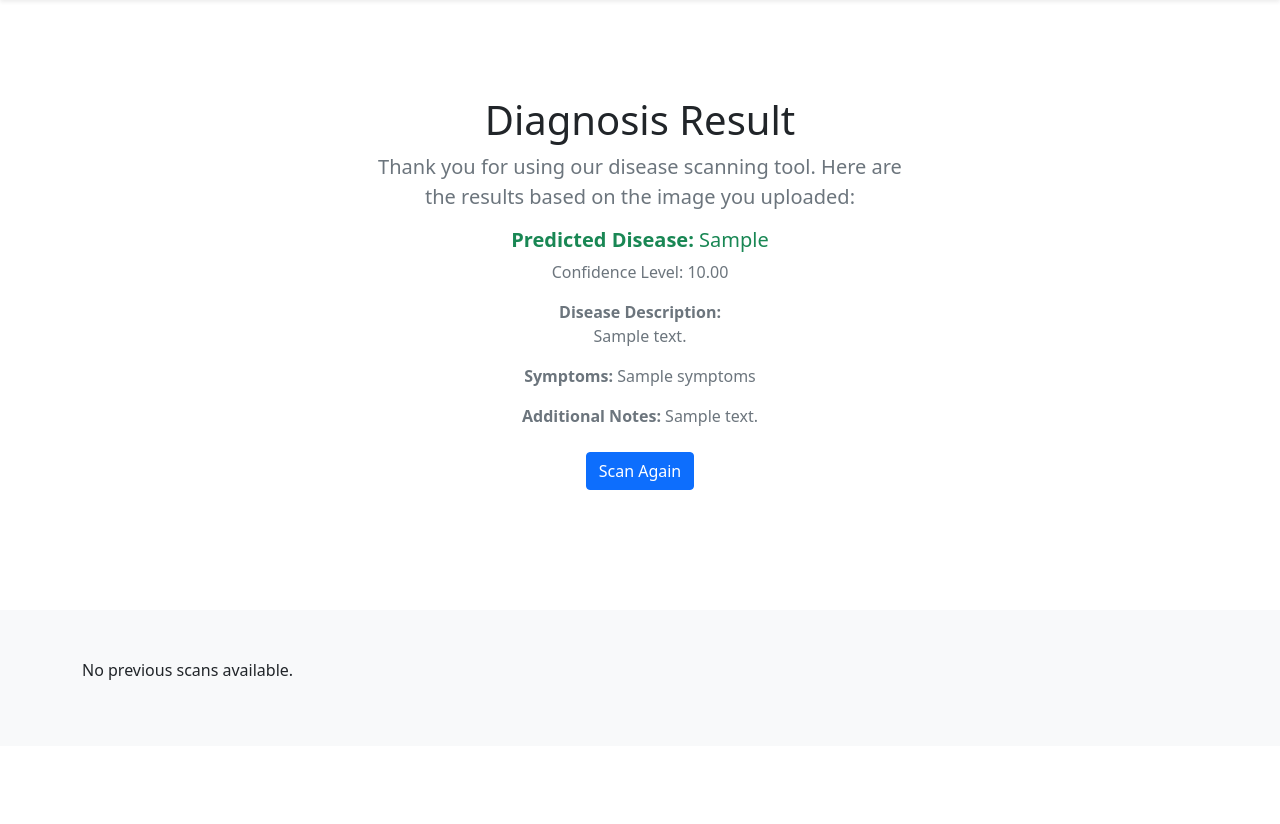
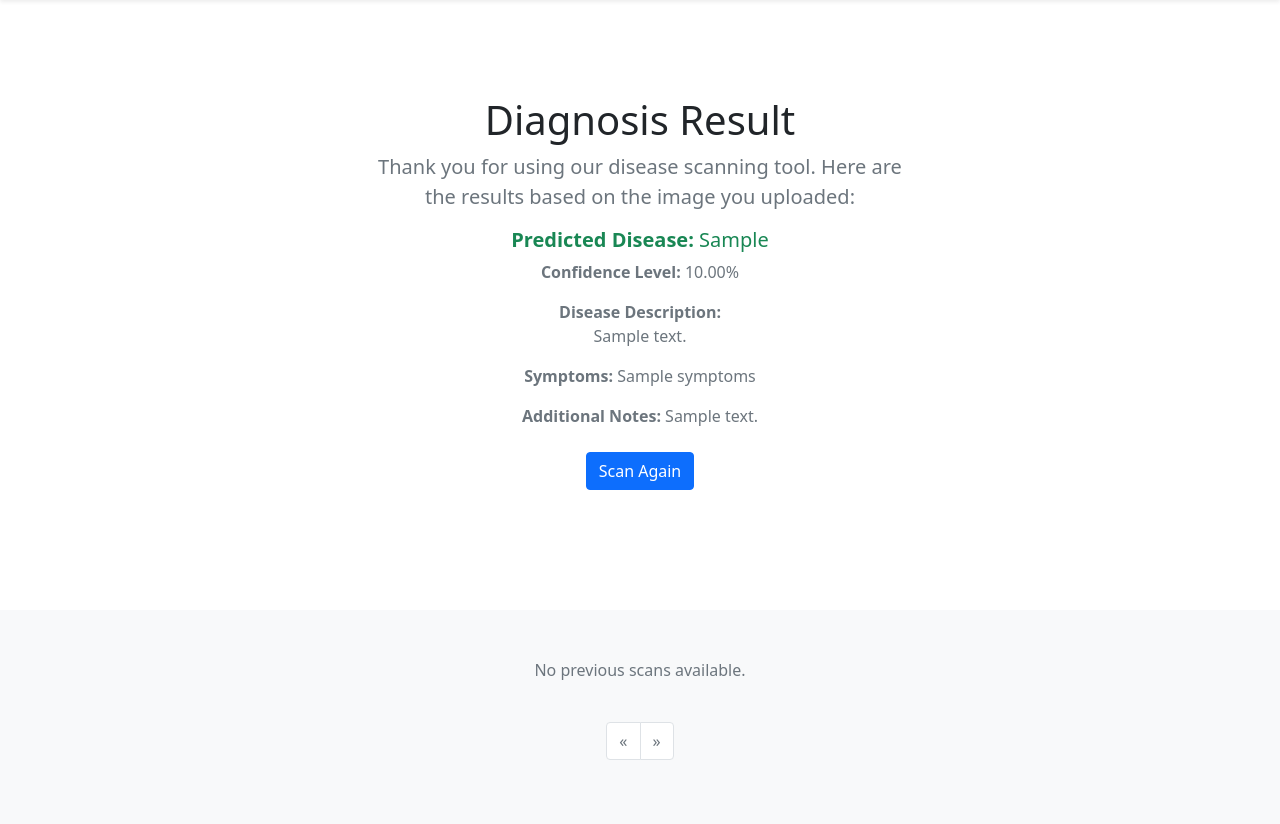
Before and after one commit to McleanMartin/ml_project, a Django app: template classifier/templates/results.html in a window 1280 px wide. Shown: the part 56-880 px from the top of the page. Before the commit the page ends 736 px from the top, so only its background shows below. Run offline with Django 3.2, Linux system fonts and the light colour scheme; the template is opened without the code that fills it: most values are stand-ins (such as "Sample title", 1, 10 or a date in 2020); some libraries are stand-ins or nearby versions.

Commit message:
pagination

```diff
--- a/classifier/templates/results.html
+++ b/classifier/templates/results.html
@@ -1,6 +1,6 @@
 {% extends "base.html" %}
 {% load static %}
-{% block title %}scan-results{% endblock title %}
+{% block title %}Scan Results{% endblock title %}
 {% block ml_block %}
 <section class="py-5 text-center container">
     <div class="row py-lg-5">
@@ -8,10 +8,10 @@
             <h1 class="fw-light">Diagnosis Result</h1>
             <p class="lead text-muted">Thank you for using our disease scanning tool. Here are the results based on the image you uploaded:</p>
             <h5 class="text-success"><strong>Predicted Disease:</strong> {{ result.predicted_class }}</h5>
-            <p class="text-muted"><tsrong>Confidence Level:</strong> {{ result.confidence_level|floatformat:2 }}</p>
-            <p class="text-muted"><strong>Disease Description:</strong></br> {{ result.disease_description }}</p>
-            <p class="text-muted"><strong>Symptoms:</strong> {{ result.disease.symptoms }}</p>
-            <p class="text-muted"><strong>Additional Notes:</strong> {{ result.disease.notes }}</p>
+            <p class="text-muted"><strong>Confidence Level:</strong> {{ result.confidence_level|floatformat:2 }}%</p>
+            <p class="text-muted"><strong>Disease Description:</strong><br> {{ result.disease_description|default:"No description available." }}</p>
+            <p class="text-muted"><strong>Symptoms:</strong> {{ result.disease.symptoms|default:"No symptoms available." }}</p>
+            <p class="text-muted"><strong>Additional Notes:</strong> {{ result.disease.notes|default:"No additional notes available." }}</p>
             <p>
                 <a href="{% url 'ml_analyze' %}" class="btn btn-primary my-2">Scan Again</a>
             </p>
@@ -25,8 +25,13 @@
                 {% for scan in result.previous_scan %}
                     <div class="col">
                         <div class="card shadow-sm">
-                            <img src="{{ scan.image.image.url }}" alt="Image from previous scan of {{ scan.disease.name }}" class="card-img-top" style="width: 100%; height: 225px; object-fit: cover;">
-
+                            {% if scan.image.image.url %}
+                                <img src="{{ scan.image.image.url }}" alt="Image from previous scan of {{ scan.disease.name }}" class="card-img-top" style="width: 100%; height: 225px; object-fit: cover;">
+                            {% else %}
+                                <div class="card-img-top bg-secondary d-flex align-items-center justify-content-center" style="width: 100%; height: 225px;">
+                                    <p class="text-white mb-0">No image available</p>
+                                </div>
+                            {% endif %}
                             <div class="card-body">
                                 <p class="card-text">{{ scan }}</p>
                                 <div class="d-flex justify-content-between align-items-center">
@@ -37,9 +42,46 @@
                     </div>
                 {% endfor %}
             {% else %}
-                <p>No previous scans available.</p>
+                <div class="col-12 text-center">
+                    <p class="text-muted">No previous scans available.</p>
+                </div>
             {% endif %}
         </div>
+
+        <!-- Pagination Links -->
+        <nav aria-label="Page navigation" class="mt-4">
+            <ul class="pagination justify-content-center">
+                {% if result.previous_scan.has_previous %}
+                    <li class="page-item">
+                        <a class="page-link" href="?page={{ result.previous_scan.previous_page_number }}" aria-label="Previous">
+                            <span aria-hidden="true">&laquo;</span>
+                        </a>
+                    </li>
+                {% else %}
+                    <li class="page-item disabled">
+                        <span class="page-link">&laquo;</span>
+                    </li>
+                {% endif %}
+
+                {% for num in result.previous_scan.paginator.page_range %}
+                    <li class="page-item {% if result.previous_scan.number == num %}active{% endif %}">
+                        <a class="page-link" href="?page={{ num }}">{{ num }}</a>
+                    </li>
+                {% endfor %}
+
+                {% if result.previous_scan.has_next %}
+                    <li class="page-item">
+                        <a class="page-link" href="?page={{ result.previous_scan.next_page_number }}" aria-label="Next">
+                            <span aria-hidden="true">&raquo;</span>
+                        </a>
+                    </li>
+                {% else %}
+                    <li class="page-item disabled">
+                        <span class="page-link">&raquo;</span>
+                    </li>
+                {% endif %}
+            </ul>
+        </nav>
     </div>
 </div>
 {% endblock ml_block %}
```
Also changed, not shown: classifier/views.py (+13 -1 lines), media/f546ba30-4b0b-4906-a527-bb4834df87cd___RS_NLB_3558_flipTB.JPG (added), media/f546ba30-4b0b-4906-a527-bb4834df87cd___RS_NLB_3558_flipTB_LUDWrdR.JPG (added), media/f7f43a8d-2f8f-49c1-ad47-c01d9396bd78___RS_NLB_4117_flipTB.JPG (added), media/f7f43a8d-2f8f-49c1-ad47-c01d9396bd78___RS_NLB_4117_flipTB_p8oAsgw.JPG (added), media/fae01c0a-db82-4189-9193-bdad09ede531___RS_NLB_4165_copy_flipTB.jpg (added).
